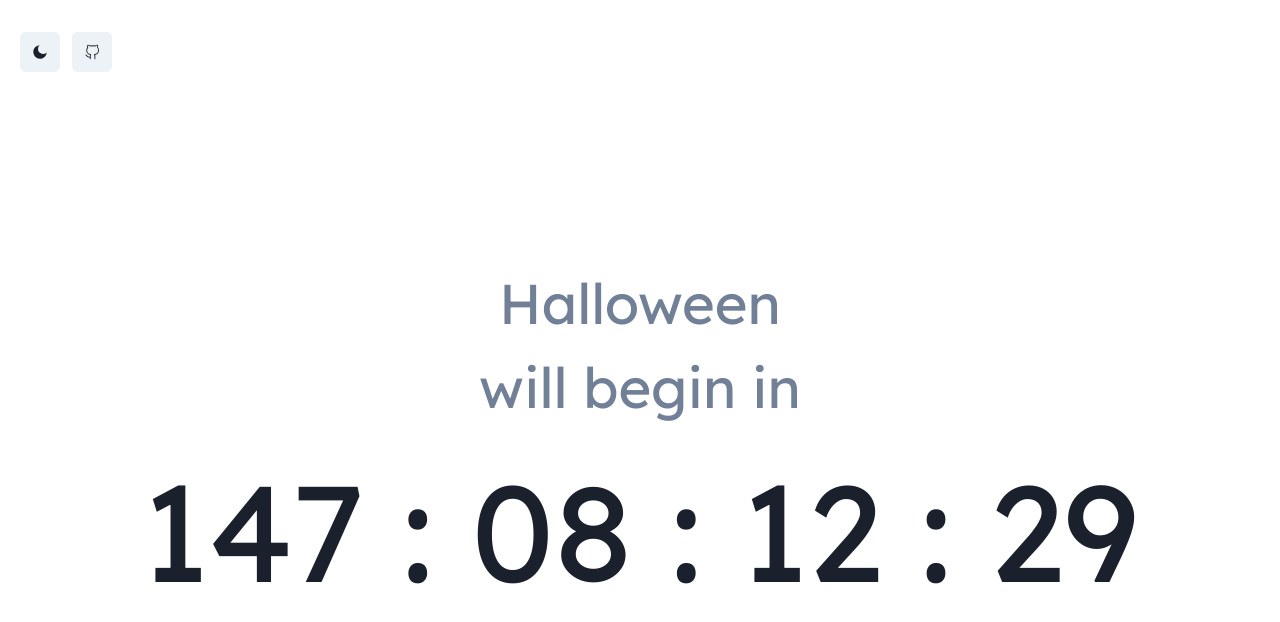
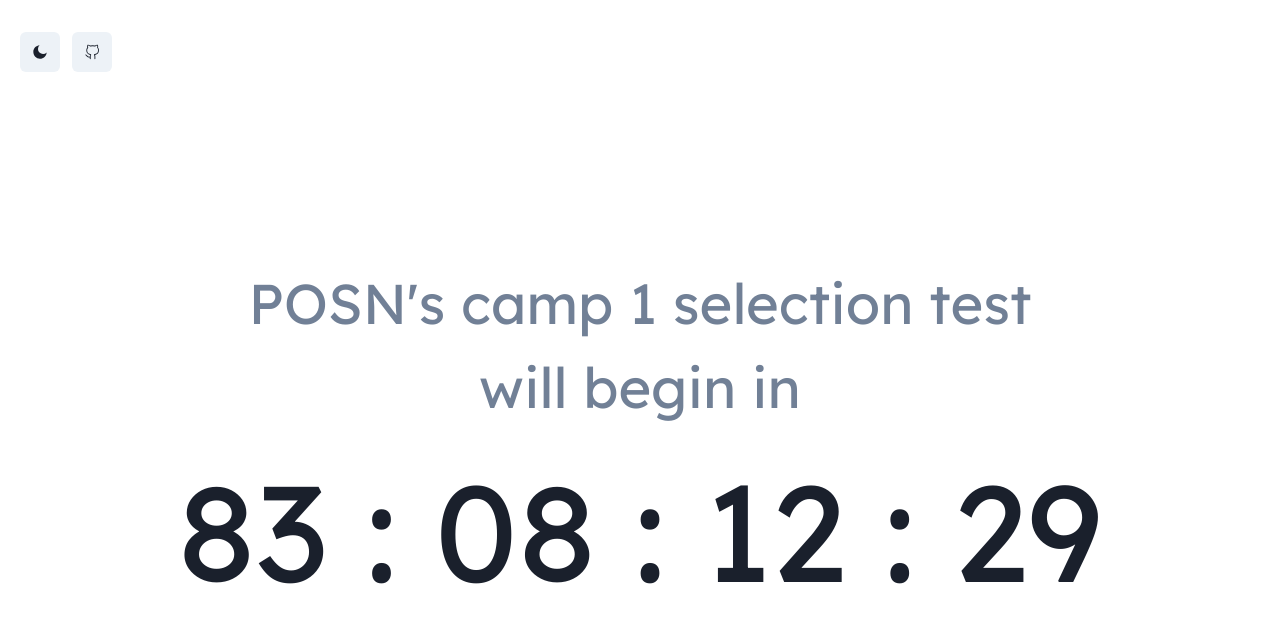
Before and after one commit to MasterIceZ/events-countdown, a Next.js app: page /App in a window 1280 px wide. Shown: the top 622 px of the page. Built offline with nearby package versions, Linux system fonts and the light colour scheme.

Commit message:
added posn 2022

```diff
--- a/src/components/const/event.ts
+++ b/src/components/const/event.ts
@@ -65,6 +65,12 @@
 		year: "2022",
 		name: "18th Thailand Olympiad in Informatics(TOI18)",
 	},
+	{
+		day: "28",
+		month: "Aug",
+		year: "2022",
+		name: "POSN's camp 1 selection test",
+	},
 ];
 
 export const sorted: any[] = Event.slice().sort((a, b) => {
```
